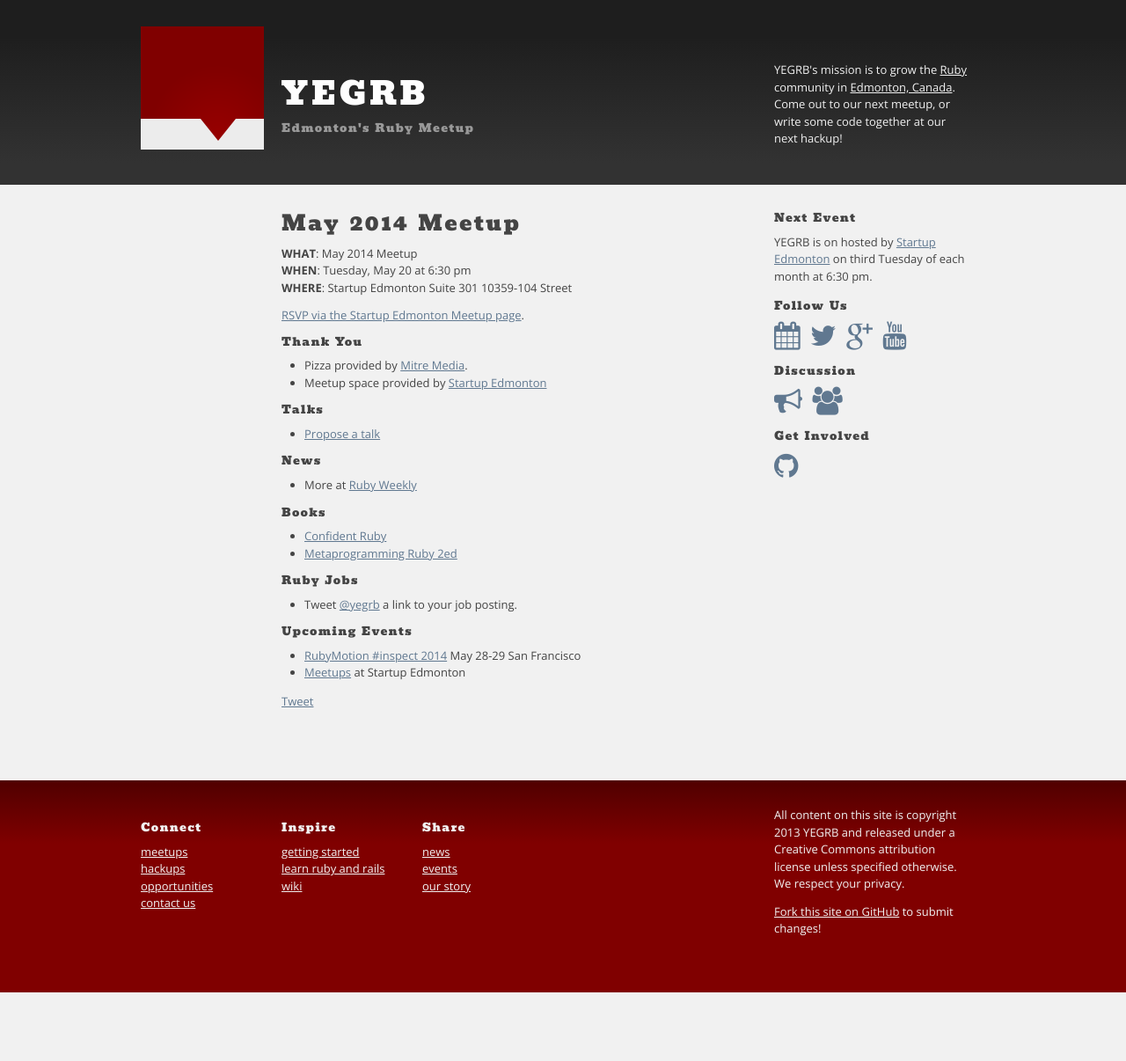
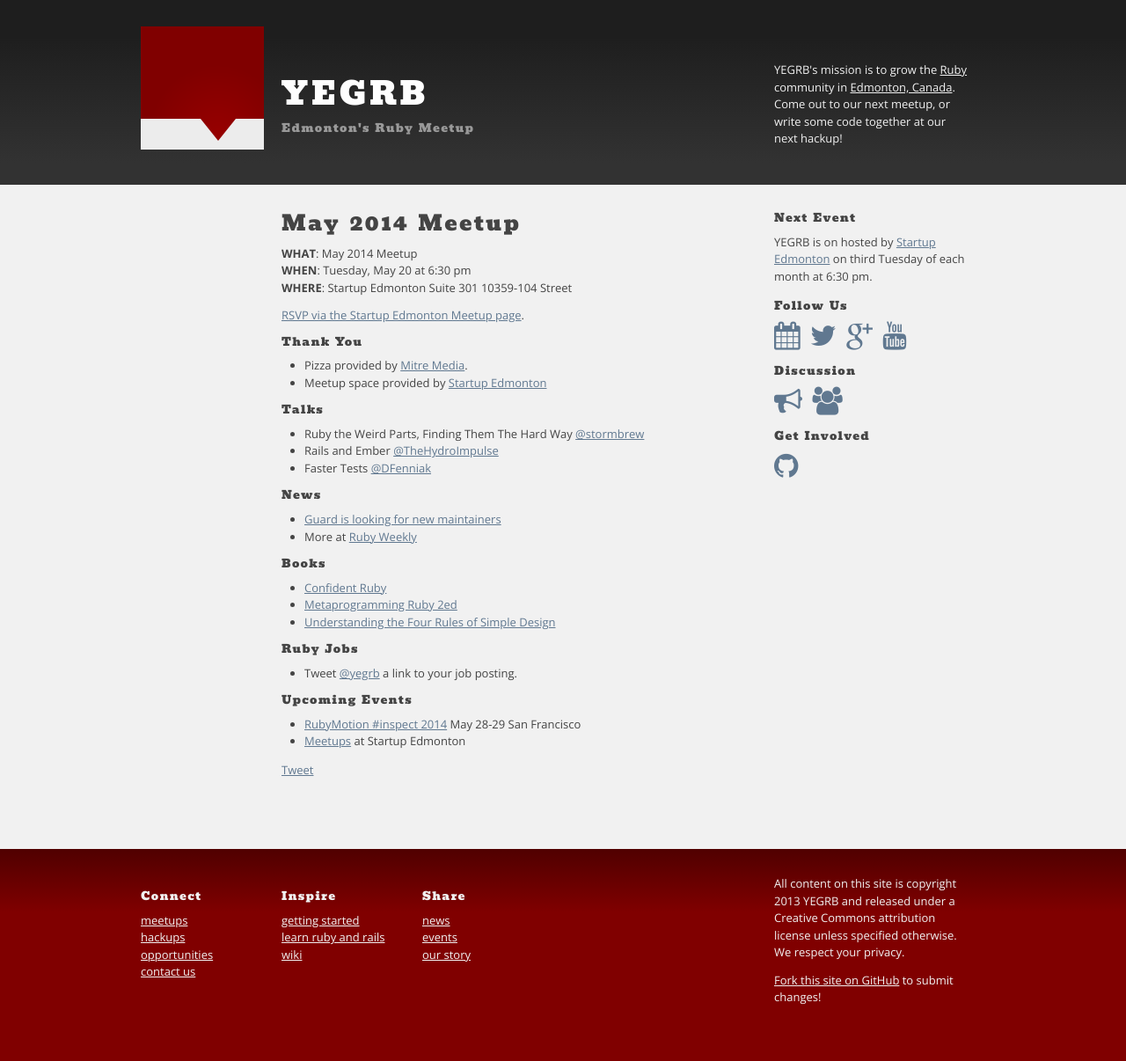
Before and after one commit to yegrb/yegrb.github.io, a Jekyll site: the page built from _posts/2014-05-20-may.markdown, in a window 1280 px wide. Shown: the whole page at 88% size. Built offline with Jekyll 4.4.1, drawn with Linux system fonts in a browser that asks for light colours; nearby versions of some CDN libraries; Markdown is read by kramdown in place of the engine named in the settings; comment, search, counter and statistics services are not loaded; before the commit the page ends 1128 px from its top, so only the background shows below that.

Commit message:
May talks

```diff
--- a/_posts/2014-05-20-may.markdown
+++ b/_posts/2014-05-20-may.markdown
@@ -17,16 +17,20 @@ category: meetups
 
 ## Talks
 
-* [Propose a talk](https://github.com/yegrb/yegrb.github.io/issues/15)
+* Ruby the Weird Parts, Finding Them The Hard Way [@stormbrew](https://twitter.com/stormbrew)
+* Rails and Ember [@TheHydroImpulse](https://twitter.com/TheHydroImpulse)
+* Faster Tests [@DFenniak](https://twitter.com/dfenniak)
 
 ## News
 
+* [Guard is looking for new maintainers](https://groups.google.com/forum/#!msg/guard-dev/2Td0QTvTIsE/cegvVofIJ8AJ)
 * More at [Ruby Weekly](http://rubyweekly.com/issues)
 
 ## Books
 
 * [Confident Ruby](http://pragprog.com/book/agcr/confident-ruby)
 * [Metaprogramming Ruby 2ed](http://pragprog.com/book/ppmetr2/metaprogramming-ruby)
+* [Understanding the Four Rules of Simple Design](https://leanpub.com/4rulesofsimpledesign)
 
 ## Ruby Jobs
 
```
